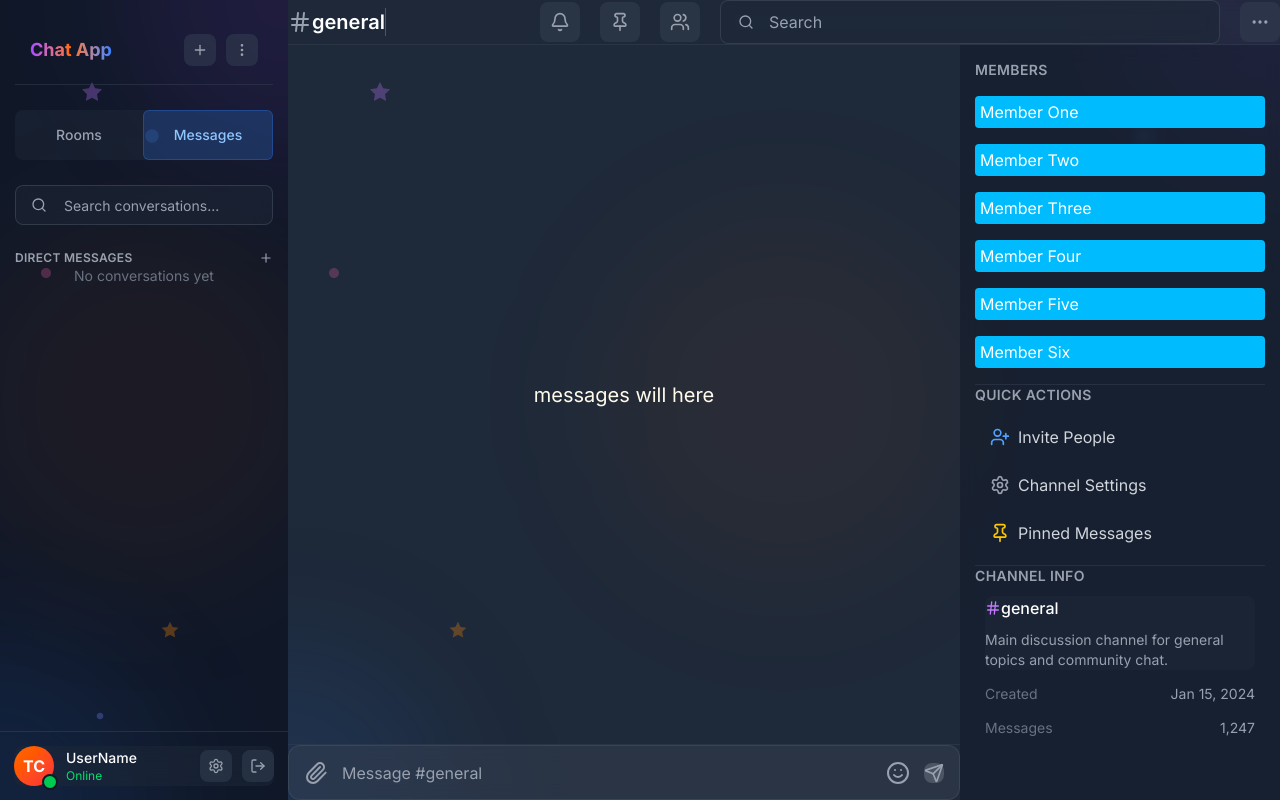
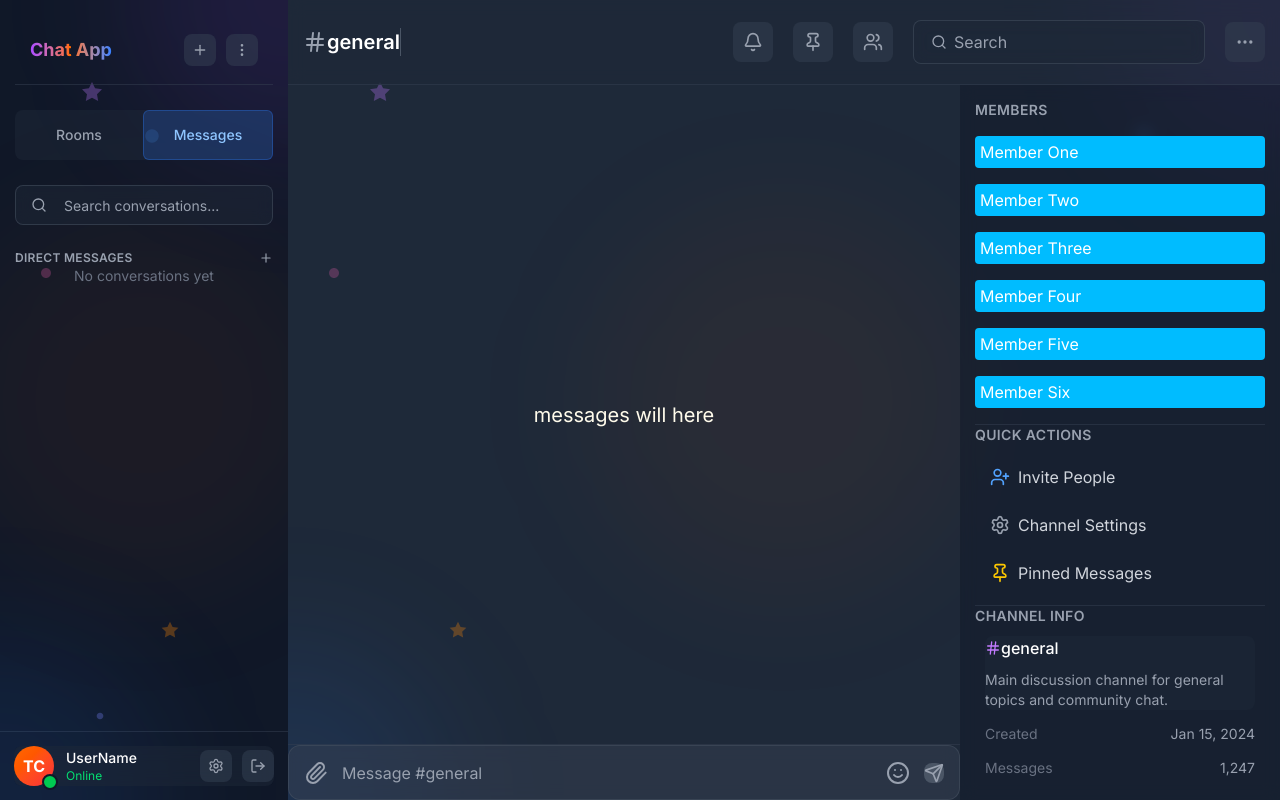
Before and after one commit to TamarCoder/Real-time-Chat-Aplication, a Next.js app: page /home in a window 1280 px wide. Built offline with nearby package versions, Linux system fonts and the light colour scheme.

Commit message:
create new responsives

```diff
--- a/app/components/Main/Main.tsx
+++ b/app/components/Main/Main.tsx
@@ -61,9 +61,9 @@ const FloatingElements = () => (
 );
 
 const MainContent = () => {
-  const [message, setMessage] = useState<string>("");
-  const [activeView, setActiveView] = useState<ChannelType>("room");
-  const [currentChannel, setCurrentChannel] = useState<Channel>({
+    const [message, setMessage] = useState("");
+    const [activeView, setActiveView] = useState("room");
+    const [currentChannel, setCurrentChannel] = useState({
         name: "general",
         type: "room",
     });
@@ -76,72 +76,115 @@ const MainContent = () => {
     };
 
     return (
-      <main className="bg-gray-800 flex-1 h-screen relative flex flex-col hidden md:flex p-3 xs:p-4 sm:p-5 md:p-3 lg:p-4 xl:p-5 2xl:p-6 3xl:p-7 4xl:p-8 5xl:p-9">
+        <main className="bg-gray-800 flex-1 h-screen relative flex flex-col hidden md:flex
+                       p-2 xs:p-3 sm:p-4 md:p-3 lg:p-4 xl:p-5 2xl:p-6 3xl:p-7 4xl:p-8 5xl:p-9
+                       overflow-hidden">
             <BackgroundPattern />
             <FloatingElements />
 
-        <div className="relative z-10 flex flex-col h-full">
+            <div className="relative z-10 flex flex-col h-full min-w-0">
                 {/* Header */}
-          <div className="flex items-center justify-between p-2 xs:p-2.5 sm:p-3 md:p-3.5 lg:p-4 xl:p-5 2xl:p-6 3xl:p-7 4xl:p-8 5xl:p-9 border-b border-gray-700/50 bg-gray-800/50 backdrop-blur-sm">
-            <div className="flex items-center space-x-2 xs:space-x-2.5 sm:space-x-3 md:space-x-3.5 lg:space-x-4 xl:space-x-5 2xl:space-x-6 3xl:space-x-7 4xl:space-x-8 5xl:space-x-9">
-              <div className="flex items-center space-x-1.5 xs:space-x-2 sm:space-x-2 md:space-x-2 lg:space-x-2 xl:space-x-2.5 2xl:space-x-3 3xl:space-x-3.5 4xl:space-x-4 5xl:space-x-4.5">
-                <Hash size={16} className="text-gray-400 xs:w-[17px] xs:h-[17px] sm:w-[18px] sm:h-[18px] md:w-[19px] md:h-[19px] lg:w-5 lg:h-5 xl:w-6 xl:h-6 2xl:w-7 2xl:h-7 3xl:w-8 3xl:h-8 4xl:w-9 4xl:h-9 5xl:w-10 5xl:h-10" />
-                <h1 className="text-white font-semibold text-sm xs:text-base sm:text-lg md:text-xl lg:text-lg xl:text-xl 2xl:text-2xl 3xl:text-3xl 4xl:text-4xl 5xl:text-5xl">
+                <div className="h-[60px] xs:h-[65px] sm:h-[70px] md:h-[75px] lg:h-[80px] xl:h-[85px] 2xl:h-[90px] 3xl:h-[95px] 4xl:h-[100px] 5xl:h-[105px]
+                          flex items-center justify-between
+                          p-2 xs:p-2.5 sm:p-3 md:p-3.5 lg:p-4 xl:p-5 2xl:p-6 3xl:p-7 4xl:p-8 5xl:p-9
+                          border-b border-gray-700/50 bg-gray-800/50 backdrop-blur-sm min-w-0"
+                     style={{paddingLeft:'15px', paddingRight:'15px'}}>
+
+                    <div className="flex items-center min-w-0 flex-shrink
+                            space-x-2 xs:space-x-2.5 sm:space-x-3 md:space-x-3.5 lg:space-x-4 xl:space-x-5 2xl:space-x-6 3xl:space-x-7 4xl:space-x-8 5xl:space-x-9">
+                        <div className="flex items-center min-w-0
+                              space-x-1.5 xs:space-x-2 sm:space-x-2 md:space-x-2 lg:space-x-2 xl:space-x-2.5 2xl:space-x-3 3xl:space-x-3.5 4xl:space-x-4 5xl:space-x-4.5">
+                            <Hash size={16} className="text-gray-400 flex-shrink-0
+                                          xs:w-[17px] xs:h-[17px] sm:w-[18px] sm:h-[18px] md:w-[19px] md:h-[19px]
+                                          lg:w-5 lg:h-5 xl:w-6 xl:h-6 2xl:w-7 2xl:h-7 3xl:w-8 3xl:h-8 4xl:w-9 4xl:h-9 5xl:w-10 5xl:h-10" />
+                            <h1 className="text-white font-semibold truncate
+                               text-sm xs:text-base sm:text-lg md:text-xl lg:text-lg xl:text-xl 2xl:text-2xl 3xl:text-3xl 4xl:text-4xl 5xl:text-5xl">
                                 {currentChannel.name}
                             </h1>
                             {currentChannel.type === "room" && (
-                    <div className="hidden lg:block w-px h-4 xs:h-5 sm:h-5 md:h-6 lg:h-6 xl:h-7 2xl:h-8 3xl:h-9 4xl:h-10 5xl:h-11 bg-gray-600" />
+                                <div className="hidden lg:block w-px flex-shrink-0
+                                    h-4 xs:h-5 sm:h-5 md:h-6 lg:h-6 xl:h-7 2xl:h-8 3xl:h-9 4xl:h-10 5xl:h-11 bg-gray-600" />
                             )}
                             {currentChannel.type === "room" && (
-                    <p className="hidden lg:block text-gray-400 text-xs xs:text-sm sm:text-sm md:text-base lg:text-sm xl:text-base 2xl:text-lg 3xl:text-xl 4xl:text-2xl 5xl:text-3xl"></p>
+                                <p className="hidden lg:block text-gray-400 truncate
+                                  text-xs xs:text-sm sm:text-sm md:text-base lg:text-sm xl:text-base 2xl:text-lg 3xl:text-xl 4xl:text-2xl 5xl:text-3xl"></p>
                             )}
                         </div>
                     </div>
 
-            <div className="flex items-center space-x-1.5 xs:space-x-2 sm:space-x-2.5 md:space-x-3 lg:space-x-5 xl:space-x-5 2xl:space-x-6 3xl:space-x-7 4xl:space-x-8 5xl:space-x-9 gap-2 xs:gap-3 sm:gap-4 md:gap-5 lg:gap-[20px] xl:gap-5 2xl:gap-6 3xl:gap-7 4xl:gap-8 5xl:gap-9">
-              <button className="w-7 h-7 xs:w-8 xs:h-8 sm:w-8 sm:h-8 md:w-9 md:h-9 lg:w-9 lg:h-9 xl:w-10 xl:h-10 2xl:w-11 2xl:h-11 3xl:w-12 3xl:h-12 4xl:w-13 4xl:h-13 5xl:w-14 5xl:h-14 bg-gray-700/50 rounded-lg flex items-center justify-center hover:bg-gray-600/50 transition-colors">
+                    <div className="flex items-center flex-shrink-0
+                            space-x-1.5 xs:space-x-2 sm:space-x-2.5 md:space-x-3 lg:space-x-4 xl:space-x-5 2xl:space-x-6 3xl:space-x-7 4xl:space-x-8 5xl:space-x-9
+                            gap-2 xs:gap-3 sm:gap-4 md:gap-3 lg:gap-4 xl:gap-5 2xl:gap-6 3xl:gap-7 4xl:gap-8 5xl:gap-9">
+
+                        <button className="w-7 h-7 xs:w-8 xs:h-8 sm:w-8 sm:h-8 md:w-9 md:h-9 lg:w-9 lg:h-9 xl:w-10 xl:h-10 2xl:w-11 2xl:h-11 3xl:w-12 3xl:h-12 4xl:w-13 4xl:h-13 5xl:w-14 5xl:h-14
+                             bg-gray-700/50 rounded-lg flex items-center justify-center hover:bg-gray-600/50 transition-colors flex-shrink-0">
                             <Bell size={14} className="text-gray-400 xs:w-[15px] xs:h-[15px] sm:w-4 sm:h-4 md:w-[16px] md:h-[16px] lg:w-4 lg:h-4 xl:w-5 xl:h-5 2xl:w-6 2xl:h-6 3xl:w-7 3xl:h-7 4xl:w-8 4xl:h-8 5xl:w-9 5xl:h-9" />
                         </button>
-              <button className="w-7 h-7 xs:w-8 xs:h-8 sm:w-8 sm:h-8 md:w-9 md:h-9 lg:w-9 lg:h-9 xl:w-10 xl:h-10 2xl:w-11 2xl:h-11 3xl:w-12 3xl:h-12 4xl:w-13 4xl:h-13 5xl:w-14 5xl:h-14 bg-gray-700/50 rounded-lg flex items-center justify-center hover:bg-gray-600/50 transition-colors">
+
+                        <button className="w-7 h-7 xs:w-8 xs:h-8 sm:w-8 sm:h-8 md:w-9 md:h-9 lg:w-9 lg:h-9 xl:w-10 xl:h-10 2xl:w-11 2xl:h-11 3xl:w-12 3xl:h-12 4xl:w-13 4xl:h-13 5xl:w-14 5xl:h-14
+                             bg-gray-700/50 rounded-lg flex items-center justify-center hover:bg-gray-600/50 transition-colors flex-shrink-0">
                             <Pin size={14} className="text-gray-400 xs:w-[15px] xs:h-[15px] sm:w-4 sm:h-4 md:w-[16px] md:h-[16px] lg:w-4 lg:h-4 xl:w-5 xl:h-5 2xl:w-6 2xl:h-6 3xl:w-7 3xl:h-7 4xl:w-8 4xl:h-8 5xl:w-9 5xl:h-9" />
                         </button>
-              <button className="w-7 h-7 xs:w-8 xs:h-8 sm:w-8 sm:h-8 md:w-9 md:h-9 lg:w-9 lg:h-9 xl:w-10 xl:h-10 2xl:w-11 2xl:h-11 3xl:w-12 3xl:h-12 4xl:w-13 4xl:h-13 5xl:w-14 5xl:h-14 bg-gray-700/50 rounded-lg flex items-center justify-center hover:bg-gray-600/50 transition-colors">
+
+                        <button className="w-7 h-7 xs:w-8 xs:h-8 sm:w-8 sm:h-8 md:w-9 md:h-9 lg:w-9 lg:h-9 xl:w-10 xl:h-10 2xl:w-11 2xl:h-11 3xl:w-12 3xl:h-12 4xl:w-13 4xl:h-13 5xl:w-14 5xl:h-14
+                             bg-gray-700/50 rounded-lg flex items-center justify-center hover:bg-gray-600/50 transition-colors flex-shrink-0">
                             <Users size={14} className="text-gray-400 xs:w-[15px] xs:h-[15px] sm:w-4 sm:h-4 md:w-[16px] md:h-[16px] lg:w-4 lg:h-4 xl:w-5 xl:h-5 2xl:w-6 2xl:h-6 3xl:w-7 3xl:h-7 4xl:w-8 4xl:h-8 5xl:w-9 5xl:h-9" />
                         </button>
 
-              {/* Search */}
-              <div className="px-2 xs:px-3 sm:px-4 md:px-4 lg:px-4 xl:px-4 2xl:px-5 3xl:px-6 4xl:px-7 5xl:px-8 mb-2 xs:mb-3 sm:mb-4 md:mb-4 lg:mb-4 xl:mb-4 2xl:mb-5 3xl:mb-6 4xl:mb-7 5xl:mb-8 w-[300px] xs:w-[340px] sm:w-[380px] md:w-[400px] lg:w-[450px] xl:w-[500px] 2xl:w-[550px] 3xl:w-[600px] 4xl:w-[650px] 5xl:w-[700px]">
+                        {/* Search - ფიქსირებული სიგანე ნაცვლად responsive */}
+                        <div className="px-2 xs:px-3 sm:px-4 md:px-3 lg:px-4 xl:px-4 2xl:px-5 3xl:px-6 4xl:px-7 5xl:px-8
+                              mb-2 xs:mb-3 sm:mb-4 md:mb-3 lg:mb-4 xl:mb-4 2xl:mb-5 3xl:mb-6 4xl:mb-7 5xl:mb-8
+                              w-full max-w-[200px] xs:max-w-[220px] sm:max-w-[250px] md:max-w-[280px] lg:max-w-[320px] xl:max-w-[350px] 2xl:max-w-[400px] 3xl:max-w-[450px] 4xl:max-w-[500px] 5xl:max-w-[550px]
+                              min-w-[150px]">
                             <div className="relative">
                                 <Search
-                      className="absolute left-3 xs:left-3.5 sm:left-4 md:left-4 lg:left-4 xl:left-4.5 2xl:left-5 3xl:left-5.5 4xl:left-6 5xl:left-6.5 top-1/2 transform -translate-y-1/2 text-gray-400 z-10 pointer-events-none"
+                                    className="absolute left-3 xs:left-3.5 sm:left-4 md:left-3.5 lg:left-4 xl:left-4.5 2xl:left-5 3xl:left-5.5 4xl:left-6 5xl:left-6.5
+                                 top-1/2 transform -translate-y-1/2 text-gray-400 z-10 pointer-events-none"
                                     size={16}
                                 />
                                 <input
                                     type="text"
                                     placeholder="Search"
-                      className="w-full h-8 xs:h-9 sm:h-10 md:h-10 lg:h-10 xl:h-11 2xl:h-12 3xl:h-13 4xl:h-14 5xl:h-15 bg-gray-800/50 backdrop-blur-sm border border-gray-600/50 rounded-lg text-gray-200 placeholder-gray-400 text-xs xs:text-sm sm:text-sm md:text-sm lg:text-sm xl:text-base 2xl:text-lg 3xl:text-xl 4xl:text-2xl 5xl:text-3xl focus:outline-none focus:border-purple-500/50 transition-all duration-300"
-                      style={{ paddingLeft: "3rem", paddingRight: "1rem" }}
+                                    className="w-full h-8 xs:h-9 sm:h-10 md:h-9 lg:h-10 xl:h-11 2xl:h-12 3xl:h-13 4xl:h-14 5xl:h-15
+                                 bg-gray-800/50 backdrop-blur-sm border border-gray-600/50 rounded-lg
+                                 text-gray-200 placeholder-gray-400
+                                 text-xs xs:text-sm sm:text-sm md:text-sm lg:text-sm xl:text-base 2xl:text-lg 3xl:text-xl 4xl:text-2xl 5xl:text-3xl
+                                 focus:outline-none focus:border-purple-500/50 transition-all duration-300"
+                                    style={{ paddingLeft: "2.5rem", paddingRight: "1rem" }}
                                 />
                             </div>
                         </div>
 
-              <button className="w-7 h-7 xs:w-8 xs:h-8 sm:w-8 sm:h-8 md:w-9 md:h-9 lg:w-9 lg:h-9 xl:w-10 xl:h-10 2xl:w-11 2xl:h-11 3xl:w-12 3xl:h-12 4xl:w-13 4xl:h-13 5xl:w-14 5xl:h-14 bg-gray-700/50 rounded-lg flex items-center justify-center hover:bg-gray-600/50 transition-colors">
+                        <button className="w-7 h-7 xs:w-8 xs:h-8 sm:w-8 sm:h-8 md:w-9 md:h-9 lg:w-9 lg:h-9 xl:w-10 xl:h-10 2xl:w-11 2xl:h-11 3xl:w-12 3xl:h-12 4xl:w-13 4xl:h-13 5xl:w-14 5xl:h-14
+                             bg-gray-700/50 rounded-lg flex items-center justify-center hover:bg-gray-600/50 transition-colors flex-shrink-0">
                             <MoreHorizontal size={14} className="text-gray-400 xs:w-[15px] xs:h-[15px] sm:w-4 sm:h-4 md:w-[16px] md:h-[16px] lg:w-4 lg:h-4 xl:w-5 xl:h-5 2xl:w-6 2xl:h-6 3xl:w-7 3xl:h-7 4xl:w-8 4xl:h-8 5xl:w-9 5xl:h-9" />
                         </button>
                     </div>
                 </div>
 
-          <div className="flex flex-1 overflow-hidden">
-            <div className="flex-1 flex flex-col">
+                <div className="flex flex-1 overflow-hidden min-w-0">
+                    <div className="flex-1 flex flex-col min-w-0">
                         {/* Messages Area */}
-              <div className="flex-1 text-amber-50 overflow-y-auto p-2 xs:p-3 sm:p-4 md:p-4 lg:p-4 xl:p-5 2xl:p-6 3xl:p-7 4xl:p-8 5xl:p-9 space-y-2 xs:space-y-3 sm:space-y-4 md:space-y-4 lg:space-y-4 xl:space-y-5 2xl:space-y-6 3xl:space-y-7 4xl:space-y-8 5xl:space-y-9 flex items-center justify-center">
-                <span className="text-sm xs:text-base sm:text-lg md:text-xl lg:text-lg xl:text-xl 2xl:text-2xl 3xl:text-3xl 4xl:text-4xl 5xl:text-5xl">messages will here</span>
+                        <div className="flex-1 text-amber-50 overflow-y-auto
+                              p-2 xs:p-3 sm:p-4 md:p-4 lg:p-4 xl:p-5 2xl:p-6 3xl:p-7 4xl:p-8 5xl:p-9
+                              space-y-2 xs:space-y-3 sm:space-y-4 md:space-y-4 lg:space-y-4 xl:space-y-5 2xl:space-y-6 3xl:space-y-7 4xl:space-y-8 5xl:space-y-9
+                              flex items-center justify-center">
+                <span className="text-sm xs:text-base sm:text-lg md:text-xl lg:text-lg xl:text-xl 2xl:text-2xl 3xl:text-3xl 4xl:text-4xl 5xl:text-5xl">
+                  messages will here
+                </span>
                         </div>
 
                         {/* Message Input */}
-              <div className="p-2 xs:p-3 sm:p-4 md:p-4 lg:p-4 xl:p-5 2xl:p-6 3xl:p-7 4xl:p-8 5xl:p-9 border-t border-gray-700/50">
-                <div className="gap-2 xs:gap-2.5 sm:gap-3 md:gap-3 lg:gap-3 xl:gap-3.5 2xl:gap-4 3xl:gap-5 4xl:gap-6 5xl:gap-7 h-[40px] xs:h-[45px] sm:h-[50px] md:h-[50px] lg:h-[50px] xl:h-[55px] 2xl:h-[60px] 3xl:h-[65px] 4xl:h-[70px] 5xl:h-[75px] flex items-center space-x-2 xs:space-x-2.5 sm:space-x-3 md:space-x-3 lg:space-x-3 xl:space-x-3.5 2xl:space-x-4 3xl:space-x-5 4xl:space-x-6 5xl:space-x-7 bg-gray-700/50 backdrop-blur-sm rounded-xl border border-gray-600/50" style={{ padding: "15px" }}>
-                  <button className="text-gray-400 hover:text-purple-400 transition-colors">
+                        <div className="p-2 xs:p-3 sm:p-4 md:p-4 lg:p-4 xl:p-5 2xl:p-6 3xl:p-7 4xl:p-8 5xl:p-9
+                              border-t border-gray-700/50">
+                            <div className="gap-2 xs:gap-2.5 sm:gap-3 md:gap-3 lg:gap-3 xl:gap-3.5 2xl:gap-4 3xl:gap-5 4xl:gap-6 5xl:gap-7
+                               h-[40px] xs:h-[45px] sm:h-[50px] md:h-[50px] lg:h-[50px] xl:h-[55px] 2xl:h-[60px] 3xl:h-[65px] 4xl:h-[70px] 5xl:h-[75px]
+                               flex items-center
+                               space-x-2 xs:space-x-2.5 sm:space-x-3 md:space-x-3 lg:space-x-3 xl:space-x-3.5 2xl:space-x-4 3xl:space-x-5 4xl:space-x-6 5xl:space-x-7
+                               bg-gray-700/50 backdrop-blur-sm rounded-xl border border-gray-600/50 min-w-0"
+                                 style={{ padding: "15px" }}>
+
+                                <button className="text-gray-400 hover:text-purple-400 transition-colors flex-shrink-0">
                                     <Paperclip size={16} className="xs:w-[17px] xs:h-[17px] sm:w-[18px] sm:h-[18px] md:w-[19px] md:h-[19px] lg:w-5 lg:h-5 xl:w-6 xl:h-6 2xl:w-7 2xl:h-7 3xl:w-8 3xl:h-8 4xl:w-9 4xl:h-9 5xl:w-10 5xl:h-10" />
                                 </button>
 
@@ -151,17 +194,19 @@ const MainContent = () => {
                                     onChange={(e) => setMessage(e.target.value)}
                                     onKeyPress={(e) => e.key === "Enter" && handleSendMessage()}
                                     placeholder={`Message #${currentChannel.name}`}
-                      className="flex-1 bg-transparent text-gray-200 placeholder-gray-400 focus:outline-none text-xs xs:text-sm sm:text-sm md:text-base lg:text-sm xl:text-base 2xl:text-lg 3xl:text-xl 4xl:text-2xl 5xl:text-3xl"
+                                    className="flex-1 bg-transparent text-gray-200 placeholder-gray-400 focus:outline-none min-w-0
+                                 text-xs xs:text-sm sm:text-sm md:text-base lg:text-sm xl:text-base 2xl:text-lg 3xl:text-xl 4xl:text-2xl 5xl:text-3xl"
                                 />
 
-                  <button className="text-gray-400 hover:text-yellow-400 transition-colors">
+                                <button className="text-gray-400 hover:text-yellow-400 transition-colors flex-shrink-0">
                                     <Smile size={16} className="xs:w-[17px] xs:h-[17px] sm:w-[18px] sm:h-[18px] md:w-[19px] md:h-[19px] lg:w-5 lg:h-5 xl:w-6 xl:h-6 2xl:w-7 2xl:h-7 3xl:w-8 3xl:h-8 4xl:w-9 4xl:h-9 5xl:w-10 5xl:h-10" />
                                 </button>
 
                                 <button
                                     onClick={handleSendMessage}
                                     disabled={!message.trim()}
-                      className={`p-1.5 xs:p-2 sm:p-2 md:p-2 lg:p-2 xl:p-2.5 2xl:p-3 3xl:p-3.5 4xl:p-4 5xl:p-4.5 rounded-lg transition-all ${
+                                    className={`p-1.5 xs:p-2 sm:p-2 md:p-2 lg:p-2 xl:p-2.5 2xl:p-3 3xl:p-3.5 4xl:p-4 5xl:p-4.5
+                                  rounded-lg transition-all flex-shrink-0 ${
                                         message.trim()
                                             ? "bg-purple-500 hover:bg-purple-600 text-white"
                                             : "bg-gray-600 text-gray-400 cursor-not-allowed"
--- a/app/home/page.tsx
+++ b/app/home/page.tsx
@@ -102,7 +102,7 @@ export default function Home() {
                                 <button
                                     onClick={closeModal}
                                     className="absolute flex items-center justify-center top-4 right-4 z-10 w-[40px] h-[40px] bg-gray-800 hover:bg-gray-700 text-white rounded-full transition-colors shadow-lg"
-                                    style={{marginTop: '15px', marginRight: '15px'}}
+                                    style={{marginTop: '7px', marginRight: '15px'}}
                                 >
                                     <svg className="w-5 h-5" fill="none" stroke="currentColor" viewBox="0 0 24 24">
                                         <path strokeLinecap="round" strokeLinejoin="round" strokeWidth={2}
```
Also changed, not shown: app/components/Auth/RoomsModal.tsx (+11 -27 lines). Lines whose indentation alone changed are shown as unchanged.
